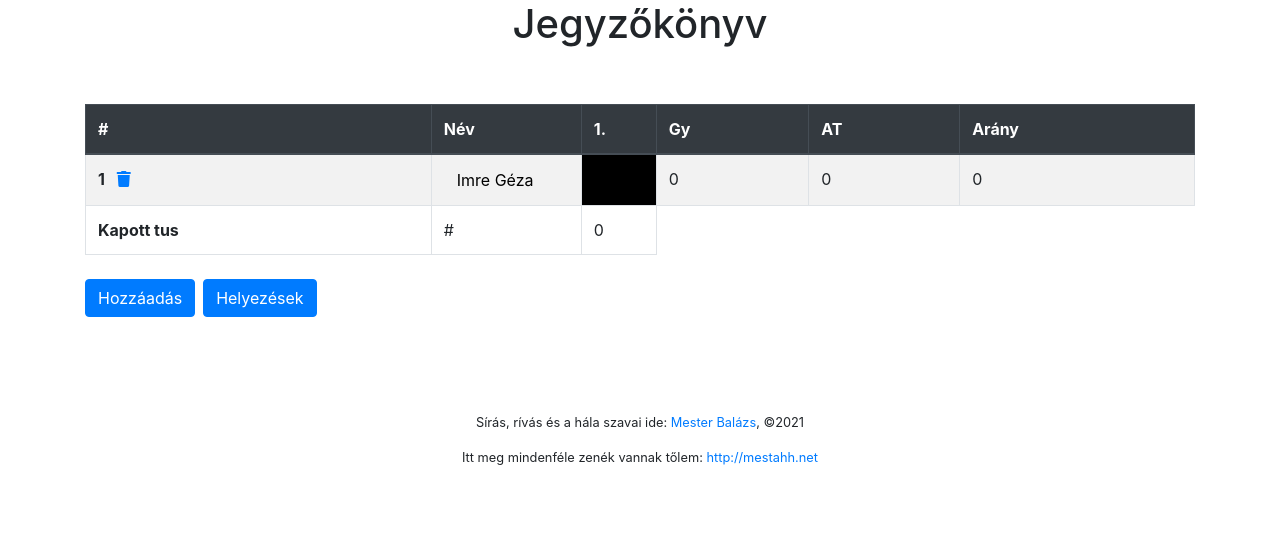
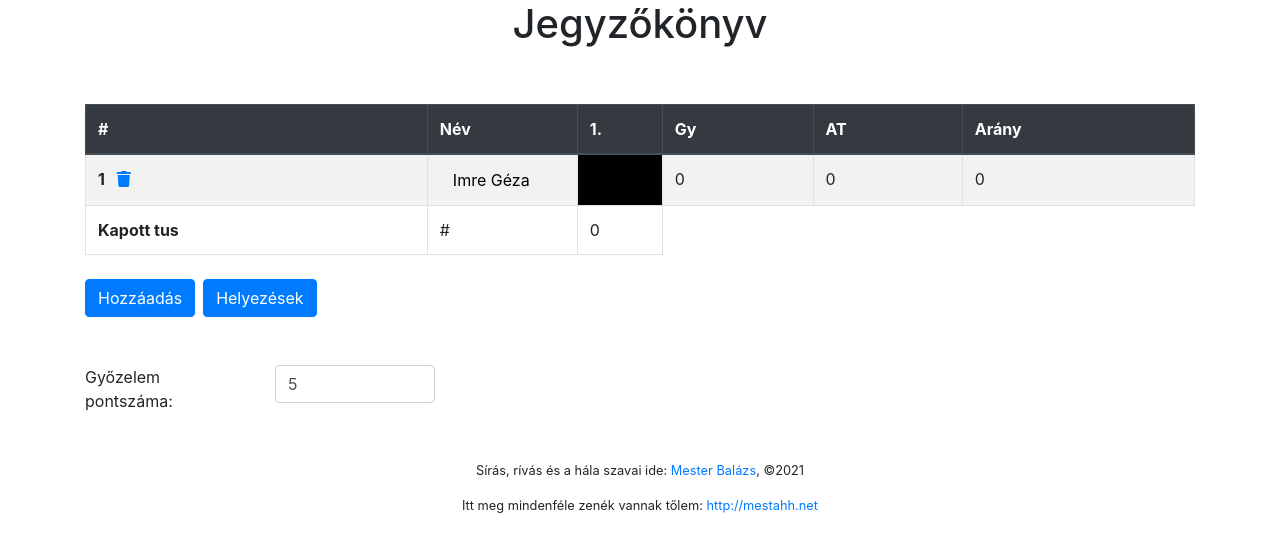
Before and after one commit to mestahh/fencing, a Vue app: page / in a window 1280 px wide. Shown: the top 552 px of the page. Built offline with nearby package versions, Linux system fonts and the light colour scheme.

Commit message:
Add victoryScore

```diff
--- a/src/App.vue
+++ b/src/App.vue
@@ -5,6 +5,14 @@
       <div class="col mt-2">
         <button class="btn btn-primary mb-5 mr-2" @click="addNew()">Hozzáadás</button>
         <button class="btn btn-primary mb-5" @click="ranking()">Helyezések</button>
+      </div>
+    </div>
+    <div class="row">
+      <div class="col-2">
+        Győzelem pontszáma:
+      </div>
+      <div class="col-2">
+        <input class="form-control" type="number" name="victoryScore" v-model="victoryScore" />
       </div>
     </div>
     <div class="row">
@@ -46,6 +54,20 @@ export default {
       orderedMatrix: [],
     };
   },
+  computed: {
+    victoryScore: {
+      get() {
+        var score = this.$store.getters.victoryScore;
+        if (isNaN(score)) {
+          return '';
+        }
+        return score;
+      },
+      set(value) {
+        this.$store.dispatch("updateVictoryScore", value);
+      },
+    },
+  },
   methods: {
     addNew: function () {
       this.$store.dispatch("addNew");
--- a/src/components/ReportTable.vue
+++ b/src/components/ReportTable.vue
@@ -105,9 +105,9 @@ export default {
 }
 
 .cell {
-  max-width: 75px;
-  min-width: 75px;
-  width: 75px;
+  max-width: 85px;
+  min-width: 85px;
+  width: 85px;
   padding: 0px !important;
   height: 50px;
 }
--- a/src/components/TableCell.vue
+++ b/src/components/TableCell.vue
@@ -4,7 +4,7 @@
     <template v-else>
       <input
         type="text"
-        maxlength="2"
+        maxlength="3"
         v-model="value"
         v-uppercase
         v-bind:class="{ error: validate(row, col) }"
--- a/src/store/actions.js
+++ b/src/store/actions.js
@@ -8,4 +8,7 @@ export default {
   updateCell(context, payload) {
     context.commit("updateCell", payload);
   },
+  updateVictoryScore(context, payload) {
+    context.commit('updateVictoryScore', payload);
+  }
 };
--- a/src/store/getters.js
+++ b/src/store/getters.js
@@ -1,4 +1,7 @@
 export default {
+  victoryScore: (state) => {
+    return state.victoryScore;
+  },
   ranking: (state, getters) => {
     var orderedMatrix = [];
     for (var i = 0; i < state.reportMatrix.length; i++) {
@@ -43,7 +46,7 @@ export default {
       const cellValue = row[i].toUpperCase();
       if (cellValue.includes("V")) {
         if (cellValue == "V") {
-          score += 5;
+          score += state.victoryScore;
         } else {
           var winScore = cellValue.replace("V", "");
           score += parseInt(winScore);
@@ -66,7 +69,7 @@ export default {
       var value = state.reportMatrix[i][index + 1].toUpperCase();
       if (value.includes("V")) {
         if (value == "V") {
-            score += 5;
+            score += state.victoryScore;
           } else {
             var winScore = value.replace("V", "");
             score += parseInt(winScore);
--- a/src/store/mutations.js
+++ b/src/store/mutations.js
@@ -28,6 +28,9 @@ export default {
     row[payload.col] = payload.value;
     Vue.set(state.reportMatrix, payload.row, row);
   },
+  updateVictoryScore(state, payload) {
+    state.victoryScore = parseInt(payload);
+  }
 };
 
 function randomName() {
--- a/src/store/store.js
+++ b/src/store/store.js
@@ -9,6 +9,7 @@ Vue.use(Vuex);
 export const store = new Vuex.Store({
   state: {
     reportMatrix: [["Imre Géza", "n/a"]],
+    victoryScore: 5
   },
   getters,
   mutations,
```
